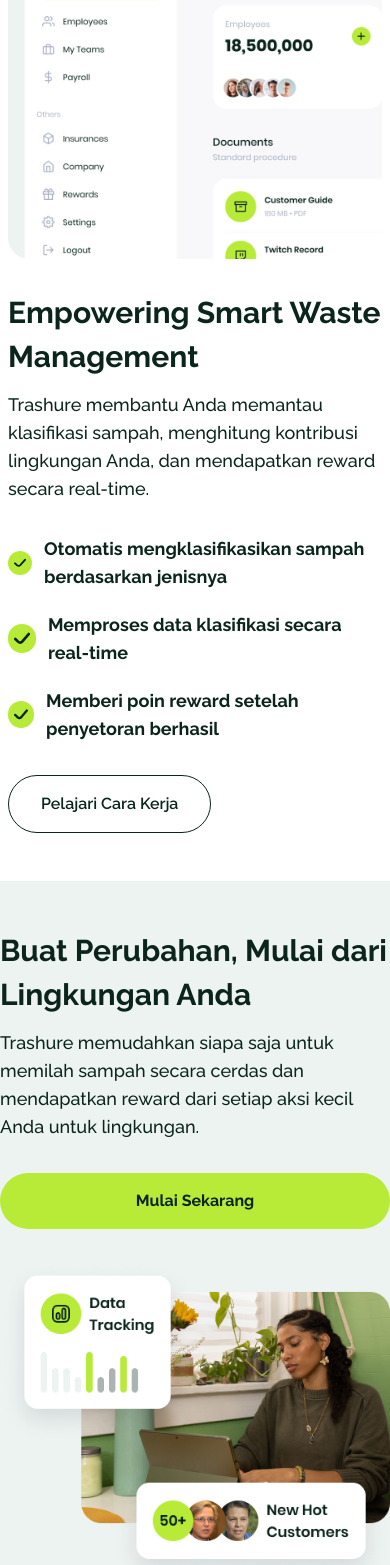
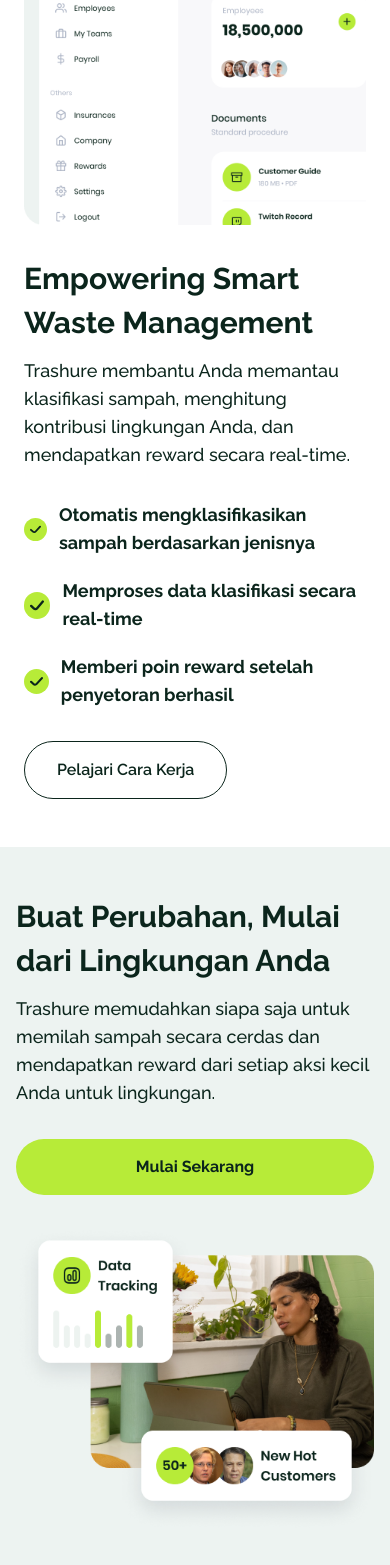
Before and after one commit to vozert/Trashure, a React (Vite) app: page / in a window 390 px wide. Shown: the part 2240-3805 px from the top of the page. Built offline with nearby package versions, Linux system fonts and the light colour scheme; no server answers; a web font is replaced by a local one.

Commit message:
Service Padding

```diff
--- a/src/components/ServiceFeatured.jsx
+++ b/src/components/ServiceFeatured.jsx
@@ -3,7 +3,7 @@
 
 const ServiceFeatured = () => (
   <section className="bg-white-2">
-    <div className="container mx-auto md:px-14">
+    <div className="container mx-auto px-4 sm:px-8 md:px-14">
       <div className="flex flex-col lg:flex-row items-center justify-between lg:px-14 py-12 md:py-16 gap-8">
         <div className="flex flex-col gap-y-8 flex-1">
           <div className="flex flex-col gap-y-3">
--- a/src/components/Services.jsx
+++ b/src/components/Services.jsx
@@ -30,7 +30,7 @@
 
 function ServiceTabPanel() {
   return (
-    <div className="flex flex-col lg:flex-row gap-y-8 items-center justify-between">
+    <div className="flex flex-col lg:flex-row gap-y-8 items-center justify-between px-4 sm:px-8">
       <div className="flex items-center justify-center flex-1">
         <img src={bannerServices} alt="Service Banner" />
       </div>
```
